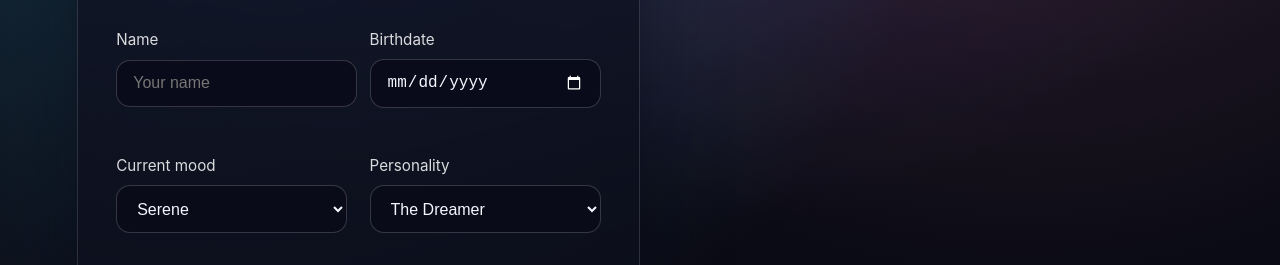
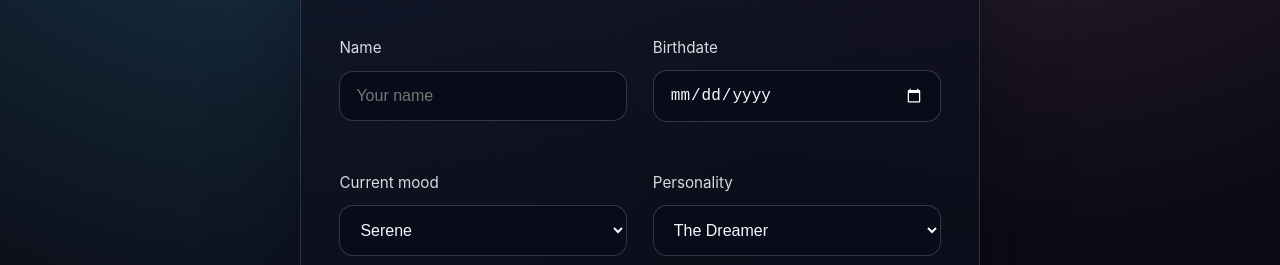
Before and after one commit to sardonia/theveil, a website built with Vite: page index.html in a window 1280 px wide. Shown: the part 535-800 px from the top of the page. Built offline with nearby package versions, Linux system fonts and the light colour scheme.

Commit message:
Refine card flip layout

```diff
--- a/index.html
+++ b/index.html
@@ -21,7 +21,14 @@
       </header>
 
       <main class="app__main">
-        <section id="welcome-view" class="view view--active" aria-labelledby="welcome-title">
+        <section class="card-stage" aria-live="polite">
+          <div class="flip-card" id="reading-card">
+            <div class="flip-card__inner">
+              <div
+                id="welcome-view"
+                class="flip-card__face flip-card__face--front"
+                aria-labelledby="welcome-title"
+              >
                 <div class="glass-card glass-card--welcome">
                   <div class="glass-card__glow"></div>
                   <h2 id="welcome-title">Meet the stars</h2>
@@ -33,7 +40,13 @@
                   <form id="profile-form" class="form">
                     <label class="field">
                       <span>Name</span>
-                <input type="text" name="name" id="name-input" placeholder="Your name" autocomplete="name" />
+                      <input
+                        type="text"
+                        name="name"
+                        id="name-input"
+                        placeholder="Your name"
+                        autocomplete="name"
+                      />
                       <span class="field__error" data-error-for="name"></span>
                     </label>
 
@@ -71,10 +84,15 @@
                     </button>
                   </form>
                 </div>
-        </section>
+              </div>
 
-        <section id="reading-view" class="view" aria-labelledby="reading-title">
-          <div class="glass-card">
+              <div
+                id="reading-view"
+                class="flip-card__face flip-card__face--back"
+                aria-labelledby="reading-title"
+                aria-hidden="true"
+              >
+                <div class="glass-card glass-card--reading">
                   <div class="glass-card__glow"></div>
                   <header class="reading__header">
                     <p class="reading__date" id="reading-date"></p>
@@ -83,8 +101,18 @@
                     <p class="reading__sub" id="reading-subtitle"></p>
                   </header>
 
+                  <div class="reading__return">
+                    <div>
+                      <p class="reading__return-title">Need a new reflection?</p>
+                      <p class="reading__return-sub">Update your details and ask again.</p>
+                    </div>
+                    <button class="ghost-button" id="edit-profile">Back to details</button>
+                  </div>
+
                   <div class="reading__body" id="reading-body">
+                    <div class="reading__stream">
                       <p class="reading__message"></p>
+                    </div>
                     <div class="reading__themes">
                       <h3>Themes to notice</h3>
                       <ul id="reading-themes"></ul>
@@ -111,12 +139,14 @@
                   </div>
 
                   <div class="reading__actions">
-              <button class="secondary-button" id="edit-profile">Edit my details</button>
                     <button class="primary-button" id="regenerate">
                       Ask the stars again
                       <span class="button-shimmer"></span>
                     </button>
                     <button class="ghost-button" id="copy-reading">Copy to clipboard</button>
+                  </div>
+                </div>
+              </div>
             </div>
           </div>
         </section>
--- a/src/styles.css
+++ b/src/styles.css
@@ -92,6 +92,12 @@ body {
   width: 100%;
 }
 
+.card-stage {
+  width: 100%;
+  display: flex;
+  justify-content: center;
+}
+
 .app__footer {
   font-size: 0.85rem;
   color: rgba(255, 255, 255, 0.55);
@@ -100,19 +106,46 @@ body {
   margin: 0 auto;
 }
 
-.view {
-  width: min(1440px, 94vw);
-  margin: 0 auto;
-  opacity: 0;
-  pointer-events: none;
-  transform: translateY(20px);
-  transition: opacity 0.4s ease, transform 0.4s ease;
+.flip-card {
+  width: 680px;
+  height: 640px;
+  perspective: 1400px;
 }
 
-.view--active {
-  opacity: 1;
+.flip-card__inner {
+  position: relative;
+  width: 100%;
+  height: 100%;
+  transition: transform 0.9s cubic-bezier(0.22, 0.61, 0.36, 1);
+  transform-style: preserve-3d;
+}
+
+.flip-card--flipped .flip-card__inner {
+  transform: rotateY(180deg);
+}
+
+.flip-card__face {
+  position: absolute;
+  inset: 0;
+  display: flex;
+  backface-visibility: hidden;
+  pointer-events: none;
+}
+
+.flip-card__face--front {
   pointer-events: auto;
-  transform: translateY(0);
+}
+
+.flip-card--flipped .flip-card__face--front {
+  pointer-events: none;
+}
+
+.flip-card--flipped .flip-card__face--back {
+  pointer-events: auto;
+}
+
+.flip-card__face--back {
+  transform: rotateY(180deg);
 }
 
 .glass-card {
@@ -125,10 +158,19 @@ body {
   backdrop-filter: blur(22px);
   overflow: hidden;
   margin: 0 auto;
+  width: 100%;
+  height: 100%;
+  display: flex;
+  flex-direction: column;
 }
 
 .glass-card--welcome {
-  width: min(680px, 100%);
+  gap: 0.2rem;
+}
+
+.glass-card--reading {
+  gap: 1.4rem;
+  overflow: hidden;
 }
 
 .glass-card__glow {
@@ -148,7 +190,8 @@ body {
 .form {
   margin-top: 2rem;
   display: grid;
-  gap: 1.4rem;
+  gap: 1.4rem 1.6rem;
+  flex: 1;
 }
 
 .field {
@@ -278,6 +321,35 @@ body {
   gap: 0.4rem;
 }
 
+.reading__body {
+  display: grid;
+  gap: 1.4rem;
+  overflow-y: auto;
+  padding-right: 0.2rem;
+}
+
+.reading__return {
+  display: flex;
+  align-items: center;
+  justify-content: space-between;
+  gap: 1rem;
+  padding: 0.85rem 1.1rem;
+  border-radius: 18px;
+  background: rgba(9, 11, 25, 0.7);
+  border: 1px solid rgba(255, 255, 255, 0.12);
+}
+
+.reading__return-title {
+  margin: 0;
+  font-weight: 600;
+}
+
+.reading__return-sub {
+  margin: 0.25rem 0 0;
+  color: rgba(255, 255, 255, 0.65);
+  font-size: 0.9rem;
+}
+
 .reading__date {
   color: rgba(255, 255, 255, 0.6);
   font-size: 0.9rem;
@@ -296,6 +368,15 @@ body {
 .reading__message {
   font-size: 1.05rem;
   color: rgba(255, 255, 255, 0.85);
+}
+
+.reading__stream {
+  padding: 1.2rem 1.3rem;
+  border-radius: 18px;
+  background: rgba(8, 10, 24, 0.8);
+  border: 1px solid rgba(255, 255, 255, 0.12);
+  box-shadow: inset 0 0 24px rgba(125, 228, 255, 0.08);
+  min-height: 120px;
 }
 
 .reading__themes ul {
@@ -326,7 +407,7 @@ body {
   display: flex;
   flex-wrap: wrap;
   gap: 0.8rem;
-  margin-top: 2rem;
+  margin-top: auto;
 }
 
 .spinner {
@@ -385,6 +466,31 @@ body {
     padding: 1.8rem;
   }
 
+  .flip-card {
+    width: 100%;
+    height: auto;
+    min-height: 640px;
+  }
+
+  .flip-card__inner {
+    height: auto;
+    min-height: 640px;
+  }
+
+  .flip-card__face {
+    position: relative;
+    transform: none;
+  }
+
+  .flip-card--flipped .flip-card__inner {
+    transform: none;
+  }
+
+  .reading__return {
+    flex-direction: column;
+    align-items: flex-start;
+  }
+
   .reading__actions {
     flex-direction: column;
     align-items: stretch;
--- a/src/ui/dom.ts
+++ b/src/ui/dom.ts
@@ -48,16 +48,14 @@ export function renderValidationErrors(
 }
 
 export function renderRoute(route: AppState["ui"]["route"]) {
+  const card = document.querySelector<HTMLElement>("#reading-card");
   const welcome = document.querySelector<HTMLElement>("#welcome-view");
   const reading = document.querySelector<HTMLElement>("#reading-view");
-  if (!welcome || !reading) return;
-  if (route === "welcome") {
-    welcome.classList.add("view--active");
-    reading.classList.remove("view--active");
-  } else {
-    welcome.classList.remove("view--active");
-    reading.classList.add("view--active");
-  }
+  if (!card || !welcome || !reading) return;
+  const isReading = route === "reading";
+  card.classList.toggle("flip-card--flipped", isReading);
+  welcome.setAttribute("aria-hidden", String(isReading));
+  reading.setAttribute("aria-hidden", String(!isReading));
 }
 
 export function renderModelStatus(status: AppState["model"]["status"]) {
```
Lines whose indentation alone changed are shown as unchanged.
